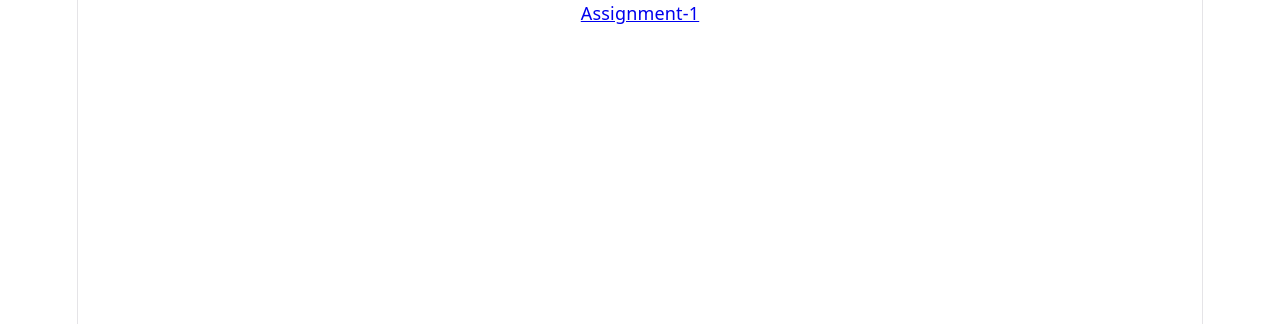
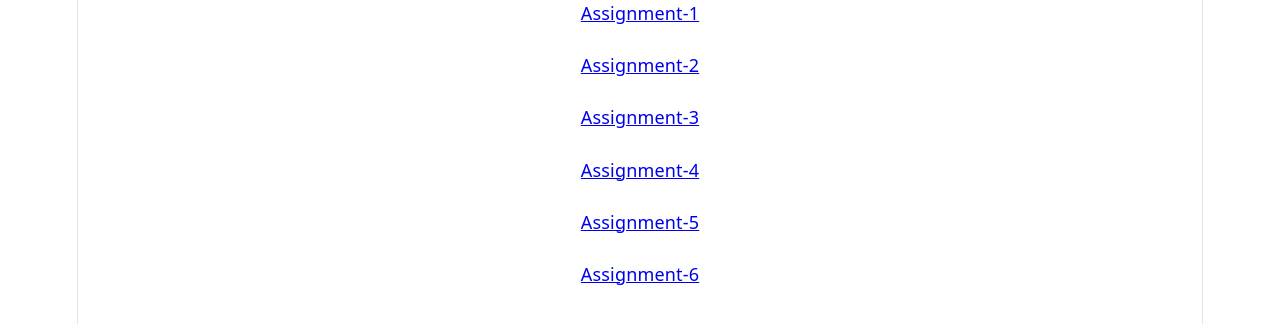
Before and after one commit to Abhick2209/Abhick-2209_Assignment-1-7, a React app in the folder Assignment-1-7/: page / in a window 1280 px wide. Shown: the top 324 px of the page. Built offline with nearby package versions, Linux system fonts and the light colour scheme; the HTML template or start-up script is replaced by a standard one.

Commit message:
Update Assignment-1-7

```diff
--- a/Assignment-1-7/src/App.jsx
+++ b/Assignment-1-7/src/App.jsx
@@ -7,6 +7,11 @@ function App() {
   return (
     <>
       <a href="/src/assignment_1/index1.html" target="_blank">Assignment-1</a><br/>
+      <a href="/src/assignment_2/index2.html" target="_blank">Assignment-2</a><br/>
+      <a href="/src/assignment_3/index3.html" target="_blank">Assignment-3</a><br/>
+      <a href="/src/assignment_4/index4.html" target="_blank">Assignment-4</a><br/>
+      <a href="/src/assignment_5/index5.html" target="_blank">Assignment-5</a><br/>
+      <a href="/src/assignment_6/index6.html" target="_blank">Assignment-6</a><br/>
     </>
   )
 }
```
Also changed, not shown: 1 other file (tests, documents, lock files or other folders).
